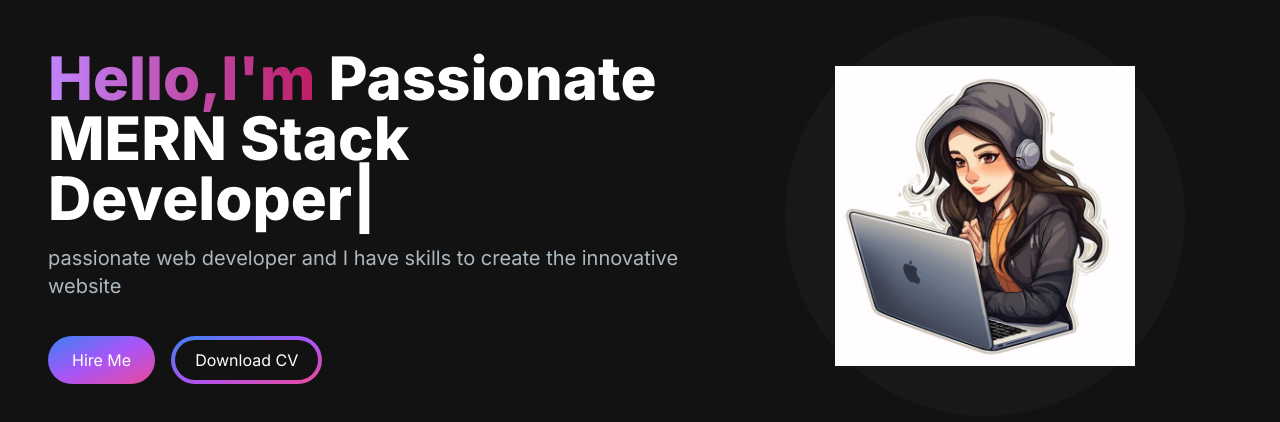
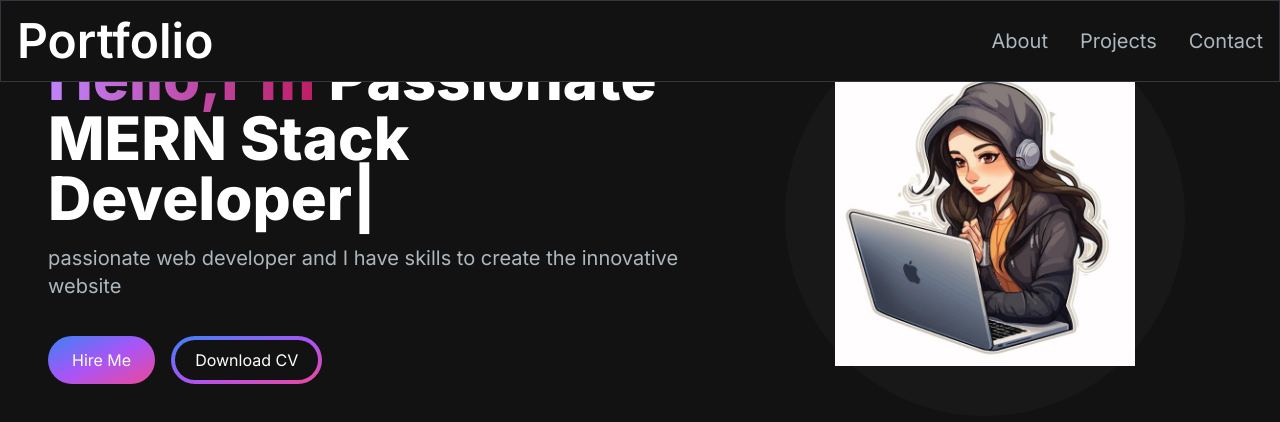
Before and after one commit to GhugareSanika/My_Portfolio, a Next.js app: page / in a window 1280 px wide. Shown: the top 422 px of the page. Built offline with nearby package versions, Linux system fonts and the light colour scheme.

Commit message:
Added Navbar and Navlink

```diff
--- a/package.json
+++ b/package.json
@@ -9,6 +9,7 @@
     "lint": "next lint"
   },
   "dependencies": {
+    "@heroicons/react": "^2.1.4",
     "next": "14.2.4",
     "react": "^18",
     "react-dom": "^18",
--- /dev/null
+++ b/src/app/components/MenuOverlay.jsx
@@ -0,0 +1,16 @@
+import React from 'react'
+import NavLink from './NavLink'
+
+const MenuOverlay = ({links}) => {
+  return (
+    <ul className="flex flex-col py-4 items-center">
+        {links.map((link, index)=>(
+            <li key={index}>
+                <NavLink href={link.path} title={link.title}/>
+            </li>
+        ))}
+    </ul>
+  )
+}
+
+export default MenuOverlay
--- /dev/null
+++ b/src/app/components/NavLink.jsx
@@ -0,0 +1,14 @@
+import Link from "next/link";
+
+const NavLink = ({ href, title }) => {
+  return (
+    <Link
+      href={href}
+      className="block py-2 pl-3 pr-4 text-[#ADB7BE] sm:text-xl rounded md:p-0 hover:text-white"
+    >
+      {title}
+    </Link>
+  );
+};
+
+export default NavLink;
--- /dev/null
+++ b/src/app/components/Navbar.jsx
@@ -0,0 +1,67 @@
+"use client";
+import Link from "next/link";
+import React, { useState } from "react";
+import NavLink from "./NavLink";
+import { Bars3Icon, XMarkIcon } from "@heroicons/react/24/solid";
+import MenuOverlay from "./MenuOverlay";
+
+const navLinks = [
+  {
+    title: "About",
+    path: "#about",
+  },
+  {
+    title: "Projects",
+    path: "#projects",
+  },
+  {
+    title: "Contact",
+    path: "#contact",
+  },
+];
+
+const Navbar = () => {
+  const [navbarOpen, setNavbarOpen] = useState(false);
+
+  return (
+    <nav className="fixed mx-auto border border-[#33353F] top-0 left-0 right-0 z-10 bg-[#121212] bg-opacity-100">
+      <div className="flex container lg:py-4 flex-wrap items-center justify-between mx-auto px-4 py-2">
+        <Link
+          href={"/"}
+          className="text-2xl md:text-5xl text-white font-semibold"
+        >
+          Portfolio
+        </Link>
+        <div className="mobile-menu block md:hidden">
+          {!navbarOpen ? (
+            <button
+              onClick={() => setNavbarOpen(true)}
+              className="flex items-center px-3 py-2 border rounded border-slate-200 text-slate-200 hover:text-white hover:border-white"
+            >
+              <Bars3Icon className="h-5 w-5" />
+            </button>
+          ) : (
+            <button
+              onClick={() => setNavbarOpen(false)}
+              className="flex items-center px-3 py-2 border rounded border-slate-200 text-slate-200 hover:text-white hover:border-white"
+            >
+              <XMarkIcon className="h-5 w-5" />
+            </button>
+          )}
+        </div>
+        <div className="menu hidden md:block md:w-auto" id="navbar">
+          <ul className="flex p-4 md:p-0 md:flex-row md:space-x-8 mt-0">
+            {navLinks.map((link, index) => (
+              <li key={index}>
+                <NavLink href={link.path} title={link.title} />
+              </li>
+            ))}
+          </ul>
+        </div>
+      </div>
+      {navbarOpen ? <MenuOverlay links={navLinks} /> : null}
+    </nav>
+  );
+};
+
+export default Navbar;
--- a/src/app/page.js
+++ b/src/app/page.js
@@ -1,11 +1,12 @@
 import HeroSection from "./components/HeroSection";
-
+import Navbar from "./components/Navbar";
 export default function Home() {
   return (
     <main className="flex min-h-screen flex-col bg-[#121212]">
-      <container className="container mx-auto px-12 py-4">
+      <Navbar/>
+      <div className="container mx-auto px-12 py-4">
         <HeroSection/>
-      </container>
+      </div>
     </main>
   );
 }
```
Also changed, not shown: 1 other file (tests, documents, lock files or other folders).
